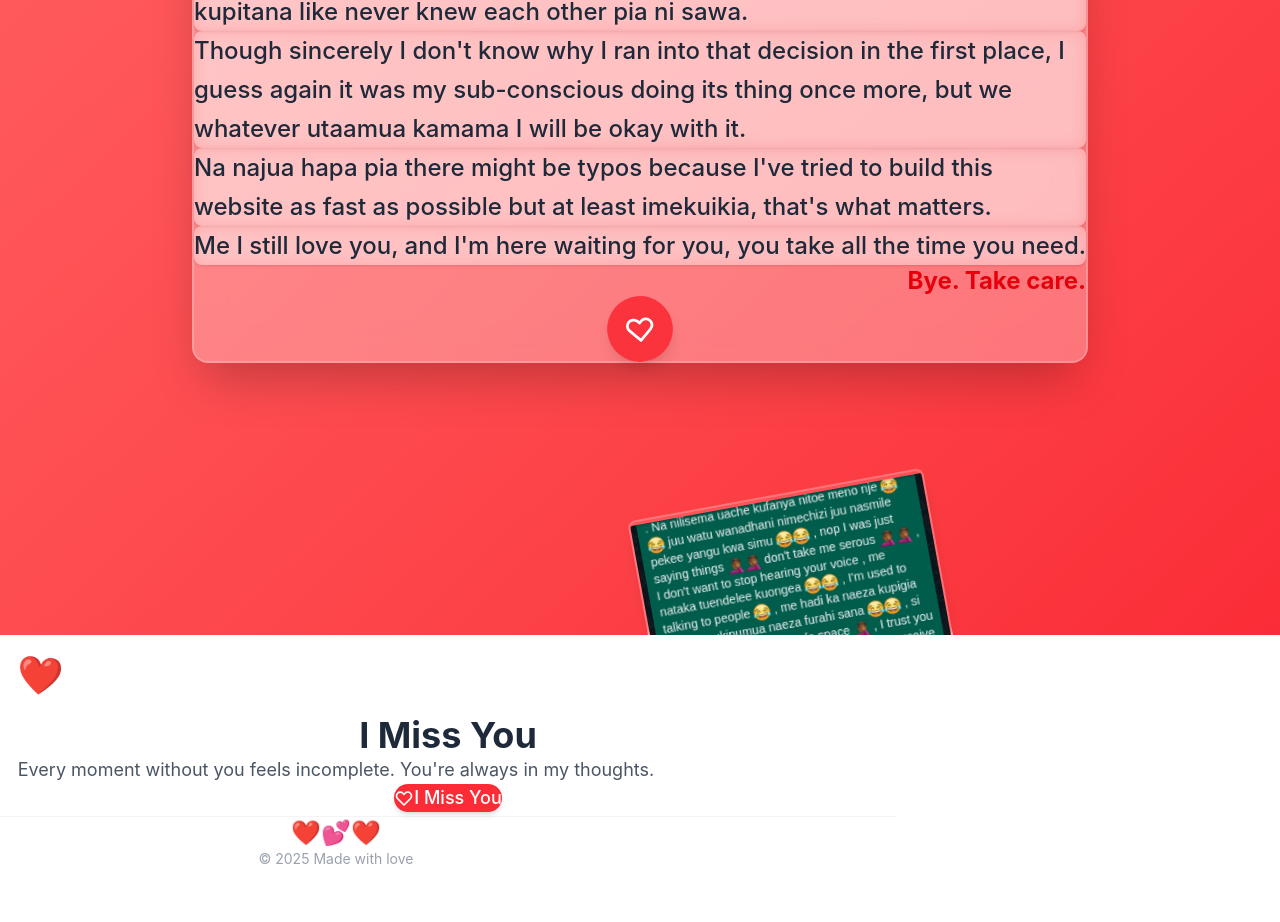
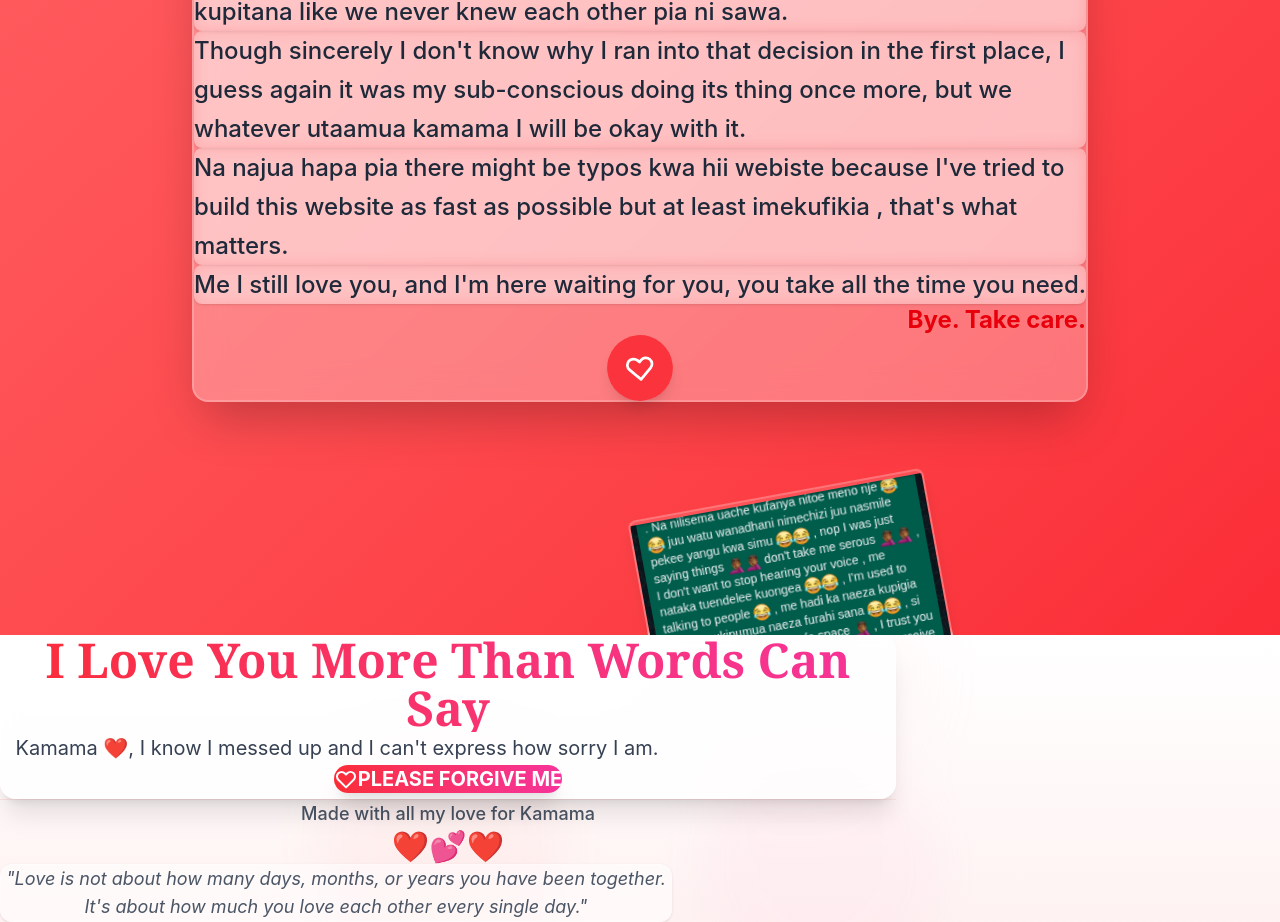
Before and after one commit to John-hack321/kamam, a Next.js app: page / in a window 1280 px wide. Shown: the part 1365-2287 px from the top of the page. Before the commit the page ends 2234 px from the top, so only its background shows below. Built offline with nearby package versions, Linux system fonts and the light colour scheme.

Commit message:
text changes

```diff
--- a/src/app/components/ApologyCard.tsx
+++ b/src/app/components/ApologyCard.tsx
@@ -244,7 +244,7 @@ export default function ApologyCard() {
             </div>
 
             <div className="space-y-8">
-              <p className="bg-white/30 p-6 rounded-lg backdrop-blur-sm shadow-sm">Nimemiss kuitwas kababa, so do something about it, but its up to you. You can take as long as you want atat kama ni whole year, I will be here waiting for you, but again its up to you, ka unaona we go back to being strangers na kupitana like never knew each other pia ni sawa.</p>
+              <p className="bg-white/30 p-6 rounded-lg backdrop-blur-sm shadow-sm">Nimemiss kuitwa kababa, so do something about it, but its up to you. You can take as long as you want ata kama ni a whole year, I will be here waiting for you, but again its up to you, ka unaona we go back to being strangers na kupitana like we never knew each other pia ni sawa.</p>
             </div>
 
             <div className="space-y-8">
@@ -252,7 +252,7 @@ export default function ApologyCard() {
             </div>
 
             <div className="space-y-8">
-              <p className="bg-white/30 p-6 rounded-lg backdrop-blur-sm shadow-sm">Na najua hapa pia there might be typos because I&apos;ve tried to build this website as fast as possible but at least imekuikia, that&apos;s what matters.</p>
+              <p className="bg-white/30 p-6 rounded-lg backdrop-blur-sm shadow-sm">Na najua hapa pia there might be typos kwa hii webiste because I&apos;ve tried to build this website as fast as possible but at least imekufikia , that&apos;s what matters.</p>
             </div>
 
             <div className="space-y-8">
--- a/src/app/components/FinalSection.tsx
+++ b/src/app/components/FinalSection.tsx
@@ -28,49 +28,49 @@ export default function FinalSection() {
   };
 
   return (
-    <section className="relative py-20 px-4 bg-white text-center overflow-hidden">
-      <div className="relative z-10 container mx-auto max-w-4xl px-6">
+    <section className="relative py-20 px-4 bg-gradient-to-b from-white to-red-50 text-center overflow-hidden">
+      {/* Decorative elements */}
+      <div className="absolute inset-0 opacity-10">
+        <div className="absolute top-1/4 left-1/4 w-64 h-64 bg-red-300 rounded-full mix-blend-multiply filter blur-xl opacity-70 animate-blob"></div>
+        <div className="absolute top-1/3 right-1/4 w-64 h-64 bg-pink-300 rounded-full mix-blend-multiply filter blur-xl opacity-70 animate-blob animation-delay-2000"></div>
+        <div className="absolute bottom-1/4 left-1/2 w-64 h-64 bg-red-200 rounded-full mix-blend-multiply filter blur-xl opacity-70 animate-blob animation-delay-4000"></div>
+      </div>
+
+      <div className="relative z-10 container mx-auto max-w-4xl">
         <motion.div
           initial={{ opacity: 0, y: 30 }}
           whileInView={{ opacity: 1, y: 0 }}
           viewport={{ once: true }}
           transition={{ duration: 0.8 }}
-          className="py-16"
+          className="mb-16 bg-white/80 backdrop-blur-sm p-8 rounded-2xl shadow-xl border border-white/20"
         >
-          <div className="mb-12">
-            <motion.div
-              className="w-20 h-20 mx-auto mb-8 rounded-full flex items-center justify-center text-4xl text-red-500"
-              animate={{
-                scale: [1, 1.1, 1],
-                rotate: [0, 10, -10, 0]
-              }}
-              transition={{
-                scale: { duration: 2, repeat: Infinity },
-                rotate: { duration: 4, repeat: Infinity }
-              }}
-            >
-              ❤️
-            </motion.div>
-            <h2 className="text-3xl md:text-4xl font-bold text-gray-800 mb-6">
-              I Miss You
-            </h2>
-            <p className="text-gray-600 text-lg max-w-2xl mx-auto leading-relaxed">
-              Every moment without you feels incomplete. You&apos;re always in my thoughts.
-            </p>
-          </div>
+          <h2 className="text-4xl md:text-5xl font-bold bg-gradient-to-r from-red-500 to-pink-500 bg-clip-text text-transparent mb-6 font-serif">
+            I Love You More Than Words Can Say
+          </h2>
+          <p className="text-gray-700 mb-10 text-xl leading-relaxed max-w-2xl mx-auto">
+            Kamama ❤️, I know I messed up and I can't express how sorry I am.
+          </p>
 
           <motion.button
             onClick={handleForgiveClick}
-            className="relative overflow-hidden bg-red-500 text-white font-medium py-3 px-8 rounded-full shadow-md hover:shadow-lg transition-all duration-300 text-lg group"
-            whileHover={{ scale: 1.03 }}
+            className="relative overflow-hidden bg-gradient-to-r from-red-500 to-pink-500 text-white font-bold py-5 px-10 rounded-full shadow-xl hover:shadow-2xl transform hover:scale-105 transition-all duration-300 text-xl group"
+            whileHover={{
+              background: ['linear-gradient(to right, #ef4444, #ec4899, #ef4444)']
+            }}
             whileTap={{ scale: 0.98 }}
           >
             <span className="relative z-10 flex items-center justify-center">
-              <svg xmlns="http://www.w3.org/2000/svg" className="h-5 w-5 mr-2" fill="none" viewBox="0 0 24 24" stroke="currentColor">
+              <svg xmlns="http://www.w3.org/2000/svg" className="h-6 w-6 mr-2" fill="none" viewBox="0 0 24 24" stroke="currentColor">
                 <path strokeLinecap="round" strokeLinejoin="round" strokeWidth={2} d="M4.318 6.318a4.5 4.5 0 000 6.364L12 20.364l7.682-7.682a4.5 4.5 0 00-6.364-6.364L12 7.636l-1.318-1.318a4.5 4.5 0 00-6.364 0z" />
               </svg>
-              I Miss You
+              PLEASE FORGIVE ME
             </span>
+            <motion.span
+              className="absolute inset-0 bg-white/20"
+              initial={{ width: 0, opacity: 0 }}
+              whileHover={{ width: '100%', opacity: 1 }}
+              transition={{ duration: 0.4 }}
+            />
           </motion.button>
         </motion.div>
 
@@ -79,20 +79,31 @@ export default function FinalSection() {
           whileInView={{ opacity: 1, y: 0 }}
           viewport={{ once: true }}
           transition={{ duration: 0.8, delay: 0.3 }}
-          className="pt-12 mt-16 border-t border-gray-100"
+          className="mt-20 pt-10 border-t border-red-100"
         >
-          <div className="max-w-2xl mx-auto space-y-6">
-            <div className="flex justify-center space-x-4 text-2xl">
-              <span className="text-red-400">❤️</span>
-              <span className="text-pink-400">💕</span>
-              <span className="text-red-400">❤️</span>
-            </div>
-
-            <div className="pt-4">
-              <p className="text-gray-400 text-sm">
-                © {new Date().getFullYear()} Made with love
-              </p>
-            </div>
+          <p className="text-gray-600 mb-6 text-lg font-medium">Made with all my love for Kamama</p>
+          <div className="flex justify-center space-x-3 text-3xl mb-8">
+            <motion.span
+              className="text-red-400 hover:text-red-500 cursor-pointer"
+              whileHover={{ scale: 1.3, y: -5 }}
+              transition={{ type: 'spring', stiffness: 400, damping: 10 }}
+            >❤️</motion.span>
+            <motion.span
+              className="text-pink-400 hover:text-pink-500 cursor-pointer"
+              whileHover={{ scale: 1.3, y: -5 }}
+              transition={{ type: 'spring', stiffness: 400, damping: 10, delay: 0.1 }}
+            >💕</motion.span>
+            <motion.span
+              className="text-red-400 hover:text-red-500 cursor-pointer"
+              whileHover={{ scale: 1.3, y: -5 }}
+              transition={{ type: 'spring', stiffness: 400, damping: 10, delay: 0.2 }}
+            >❤️</motion.span>
+          </div>
+          <div className="max-w-2xl mx-auto bg-white/50 backdrop-blur-sm p-6 rounded-xl border border-white/30 shadow-sm">
+            <p className="text-gray-600 italic text-lg">
+              "Love is not about how many days, months, or years you have been together.
+              It's about how much you love each other every single day."
+            </p>
           </div>
         </motion.div>
       </div>
```
